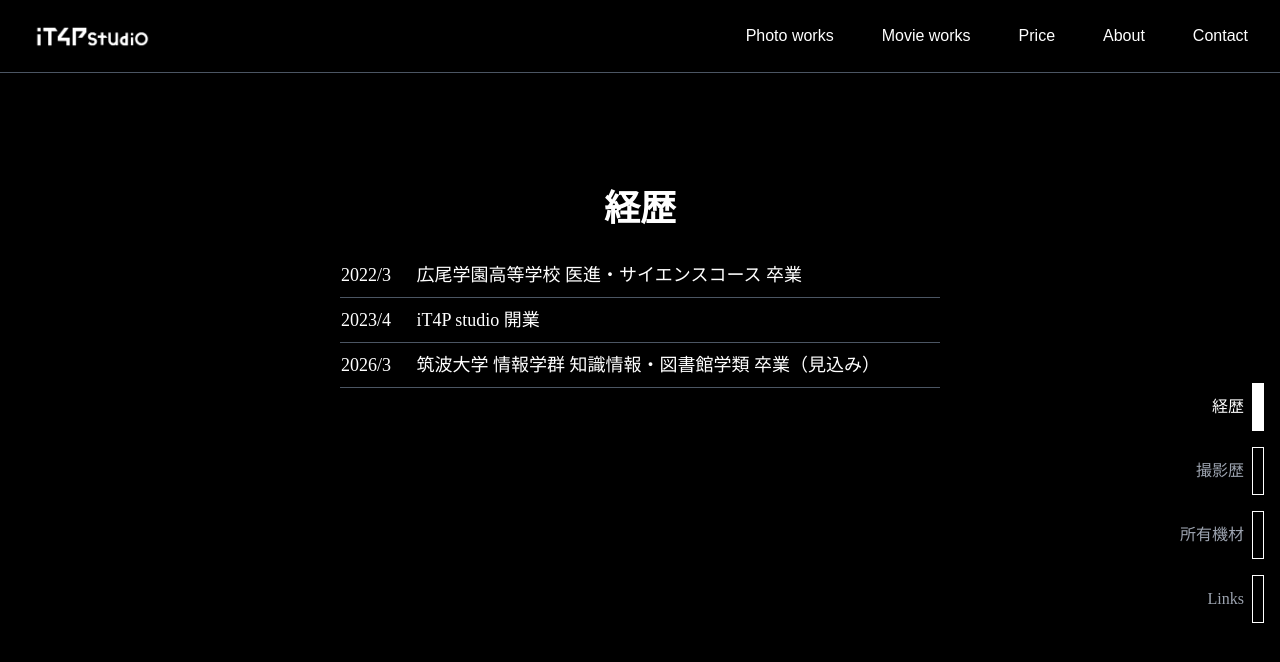
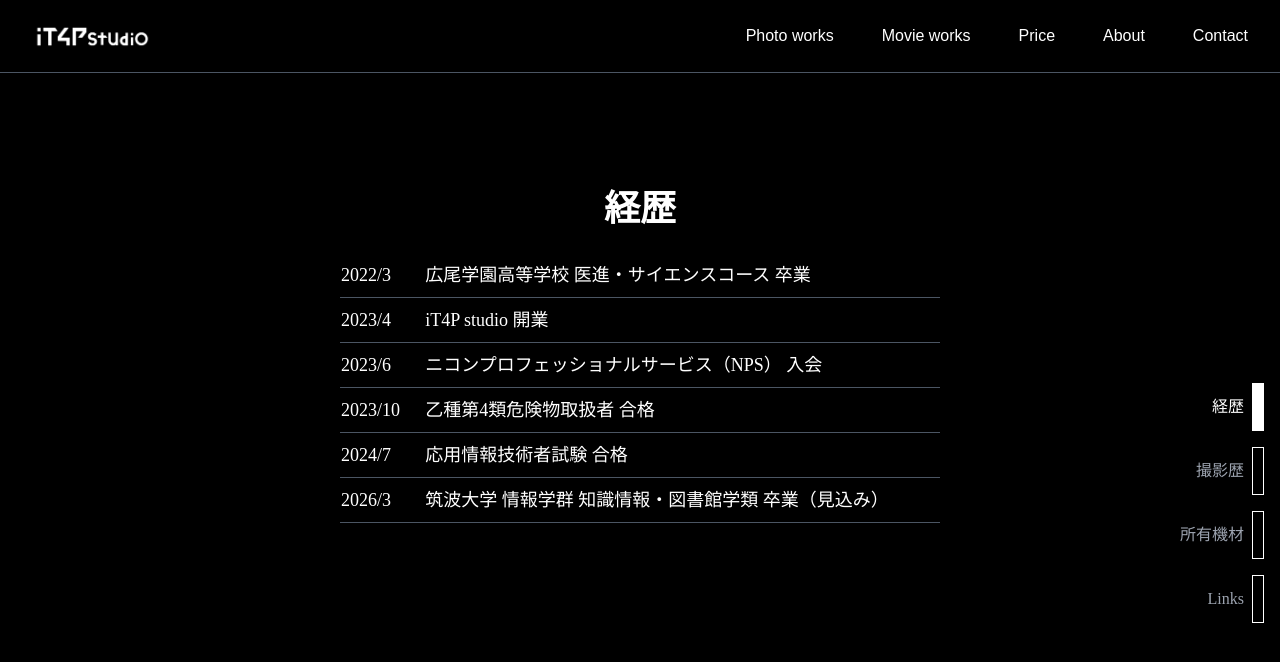
Before and after one commit to iT4P-studio/portfolio, a Next.js app: page /about in a window 1280 px wide. Shown: the top 662 px of the page. Built offline with nearby package versions, Linux system fonts and the light colour scheme.

Commit message:
moro moro 2

```diff
--- a/app/about/page.js
+++ b/app/about/page.js
@@ -120,6 +120,9 @@ function CareerSection() {
   const careerData = [
     ["2022/3", "広尾学園高等学校 医進・サイエンスコース 卒業"],
     ["2023/4", "iT4P studio 開業"],
+    ["2023/6", "ニコンプロフェッショナルサービス（NPS） 入会"],
+    ["2023/10", "乙種第4類危険物取扱者 合格"],
+    ["2024/7", "応用情報技術者試験 合格"],
     ["2026/3", "筑波大学 情報学群 知識情報・図書館学類 卒業（見込み）"],
   ];
   return (
```
Also changed, not shown: 2 other files (tests, documents, lock files or other folders).
